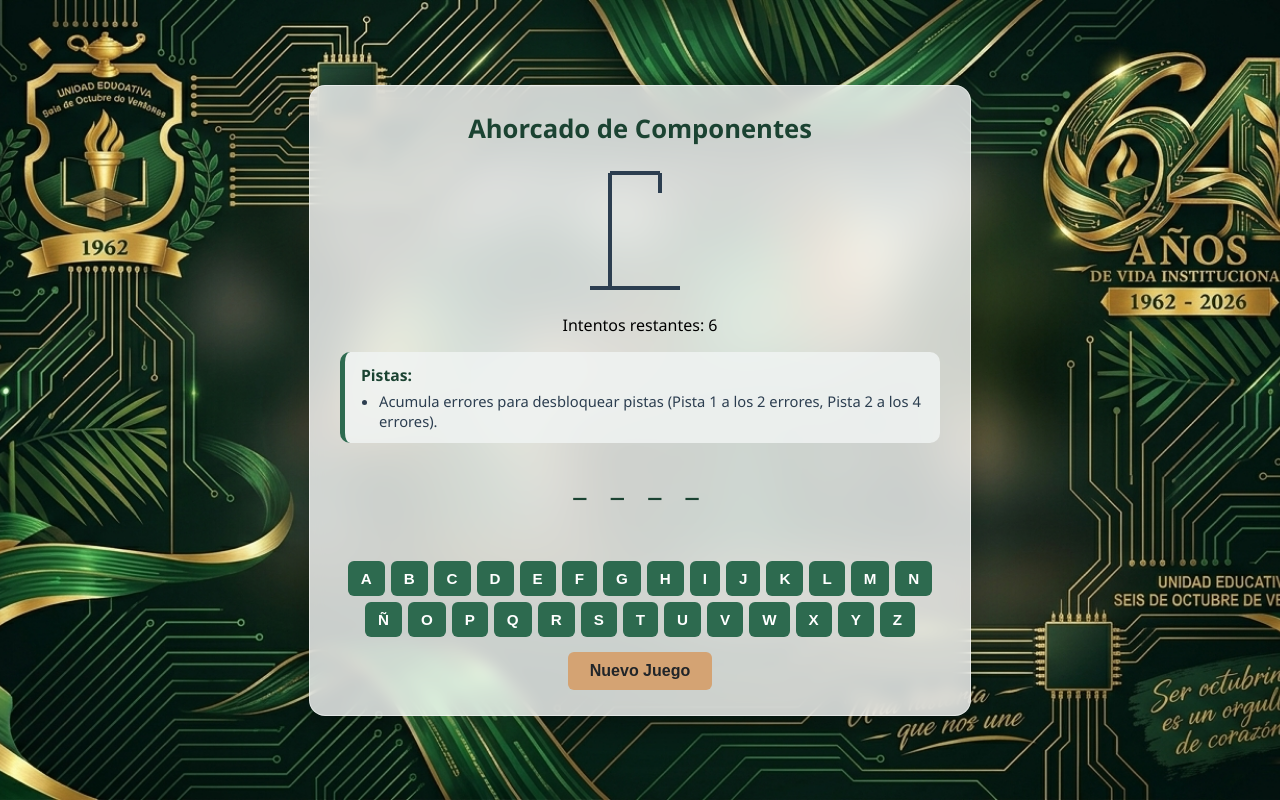
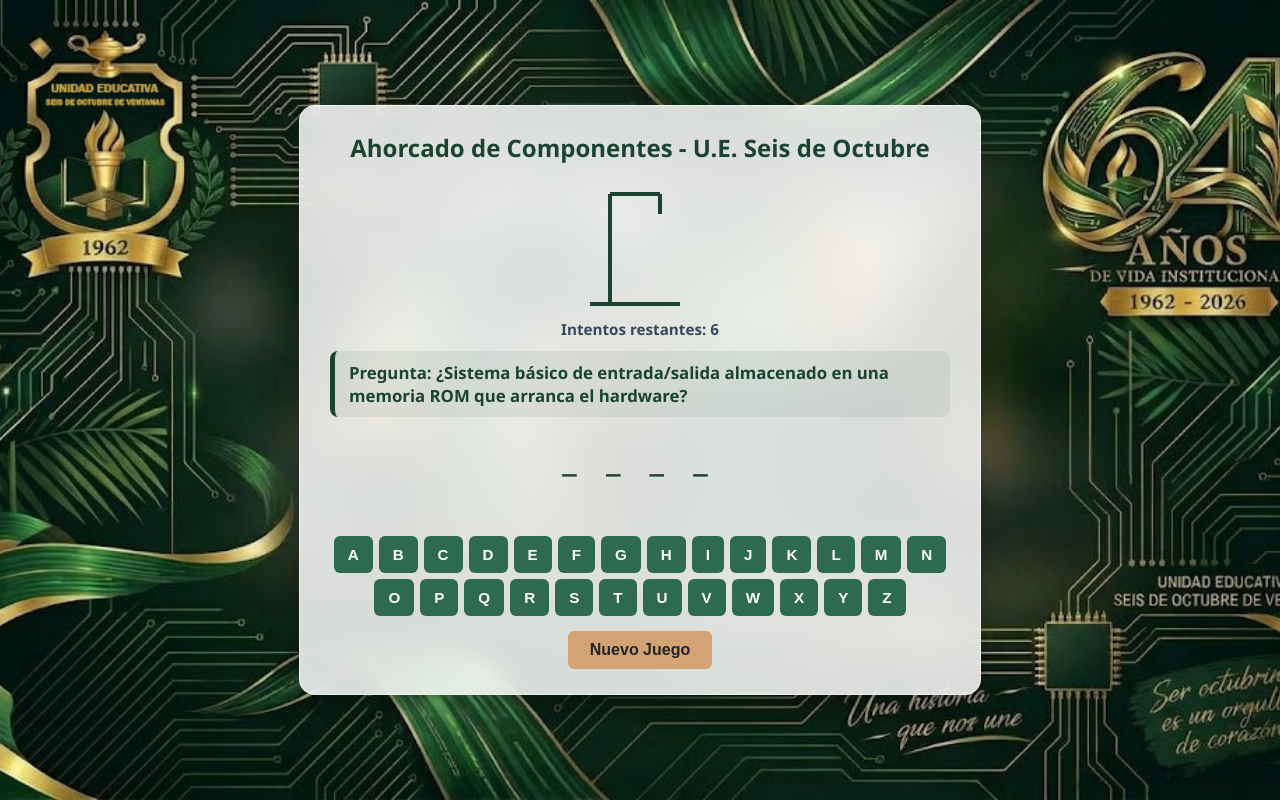
Before and after one commit to dcmaster1/ahorcado-mainboard, a Flask app: page / in a window 1280 px wide. Run offline with Flask 3, Linux system fonts and the light colour scheme; data that the repository does not hold is empty.

Commit message:
Implementar pregunta del componente y diseño institucional optimizado

```diff
--- a/app.py
+++ b/app.py
@@ -1,156 +1,141 @@
-from flask import Flask, render_template, jsonify, request
+from flask import Flask, render_template, jsonify, session, request
 import random
 
 app = Flask(__name__)
+app.secret_key = 'clave_secreta_seis_de_octubre'
 
-# Lista de componentes con sus 2 pistas máximas cada uno
-PALABRAS = [
+# Lista de 10 componentes de la placa madre con sus preguntas y pistas específicas
+COMPONENTES_DATA = [
     {
-        "palabra": "MEMORIA RAM",
-        "pistas": [
-            "Almacena temporalmente los datos de los programas en ejecucion.",
-            "Es volatil, pierde toda la informacion al apagar el equipo."
-        ]
+        "word": "RAM",
+        "question": "¿Memoria de acceso aleatorio volátil donde se cargan temporalmente las aplicaciones en ejecución?",
+        "hints": ["Es una memoria de lectura y escritura rápida.", "Pierde toda su información al apagar el equipo."]
     },
     {
-        "palabra": "SOCKET",
-        "pistas": [
-            "Conector fisico donde se instala directamente el microprocesador.",
-            "Tambien es conocido como zocalo de CPU."
-        ]
+        "word": "SOCKET",
+        "question": "¿Zócalo o contenedor físico en la placa madre donde se instala y fija el procesador?",
+        "hints": ["Tiene pines o contactos metálicos específicos.", "Su diseño y tamaño varían según la generación del CPU."]
     },
     {
-        "palabra": "PROCESADOR",
-        "pistas": [
-            "Es el cerebro del ordenador encargado de ejecutar instrucciones.",
-            "Realiza los calculos logicos y aritmeticos principales."
-        ]
+        "word": "PROCESADOR",
+        "question": "¿Unidad central de procesamiento (CPU), considerada el cerebro principal de todo el sistema?",
+        "hints": ["Interpreta las instrucciones del software y realiza cálculos.", "Genera altas temperaturas y requiere un disipador dedicado."]
     },
     {
-        "palabra": "CHIPSET",
-        "pistas": [
-            "Conjunto de circuitos integrados que gestionan el flujo de datos.",
-            "Controla la comunicacion entre la CPU, la memoria y los perifericos."
-        ]
+        "word": "CHIPSET",
+        "question": "¿Conjunto de circuitos integrados que contralan el flujo de datos entre el procesador y los periféricos?",
+        "hints": ["Tradicionalmente dividido en puente norte y puente sur.", "Administra los buses de comunicación de la placa base."]
     },
     {
-        "palabra": "ATX",
-        "pistas": [
-            "Es el formato estandar de placa base y fuente de alimentacion.",
-            "Fue definido comercialmente por Intel en la decada de los noventa."
-        ]
+        "word": "ATX",
+        "question": "¿Factor de forma y estándar de diseño físico y energético más común en placas base y fuentes?",
+        "hints": ["Define las dimensiones de la placa y distribución de tornillos.", "Introdujo el control de encendido por software (Soft-off)."]
     },
     {
-        "palabra": "BIOS",
-        "pistas": [
-            "Sistema basico de entrada y salida almacenado en memoria ROM o flash.",
-            "Realiza la comprobacion inicial del hardware al encender el equipo."
-        ]
+        "word": "BIOS",
+        "question": "¿Sistema básico de entrada/salida almacenado en una memoria ROM que arranca el hardware?",
+        "hints": ["Realiza la comprobación inicial de componentes (POST) al encender.", "Permite configurar los parámetros esenciales de la placa madre."]
     },
     {
-        "palabra": "DISIPADORES DE CALOR",
-        "pistas": [
-            "Elementos metalicos que absorben y alejan la temperatura de los componentes.",
-            "Suelen combinarse con ventiladores o pasta termica para mayor eficiencia."
-        ]
+        "word": "DISIPADOR",
+        "question": "¿Bloque metálico con aletas encargado de absorber y transferir el calor de componentes críticos?",
+        "hints": ["Suele fabricarse de aluminio o cobre.", "Trabaja en conjunto con un ventilador (cooler) para enfriamiento."]
     },
     {
-        "palabra": "PUERTO SATA",
-        "pistas": [
-            "Interfaz de conexion para discos duros y unidades de estado solido.",
-            "Reemplazo moderno y mas rapido al antiguo puerto IDE."
-        ]
+        "word": "SATA",
+        "question": "¿Interfaz de bus en serie estándar para conectar unidades de almacenamiento modernas como SSD y HDD?",
+        "hints": ["Sucedió a la antigua interfaz IDE con cables más delgados.", "Transmite datos a altas velocidades de transferencia."]
     },
     {
-        "palabra": "PUERTO IDE",
-        "pistas": [
-            "Antigua interfaz de conexion basada en cables planos de cinta ancha.",
-            "Utilizado tradicionalmente para conectar discos duros y unidades opticas."
-        ]
+        "word": "IDE",
+        "question": "¿Antigua interfaz de conexión paralela utilizada para conectar discos duros y unidades ópticas?",
+        "hints": ["Utilizaba cables planos anchos de 40 u 80 hilos.", "Fue totalmente reemplazada por la tecnología SATA."]
     },
     {
-        "palabra": "PILA CMOS",
-        "pistas": [
-            "Bateria pequena de tipo boton instalada en la placa base.",
-            "Mantiene la configuracion del sistema, la fecha y la hora cuando esta apagado."
-        ]
+        "word": "PILA",
+        "question": "¿Batería de litio tipo botón encargada de mantener la configuración del BIOS y el reloj del sistema?",
+        "hints": ["Conserva los datos cuando el computador está completamente apagado.", "Mantiene activo el chip CMOS con bajo consumo energético."]
     }
 ]
 
-juego = {
-    "palabra": "",
-    "pistas": [],
-    "letras_adivinadas": [],
-    "intentos_restantes": 6,
-    "ganado": False,
-    "perdido": False
-}
-
-def iniciar_nuevo_juego():
-    item = random.choice(PALABRAS)
-    juego["palabra"] = item["palabra"]
-    juego["pistas"] = item["pistas"]
-    juego["letras_adivinadas"] = []
-    juego["intentos_restantes"] = 6
-    juego["ganado"] = False
-    juego["perdido"] = False
-
-def obtener_estado():
-    palabra_oculta = " ".join([letra if letra == ' ' or letra in juego["letras_adivinadas"] else "_" for letra in juego["palabra"]])
-
-    # Calcular pistas activas segun los errores cometidos
-    errores = 6 - juego["intentos_restantes"]
-    pistas_activas = []
-    if errores >= 2:
-        pistas_activas.append(juego["pistas"][0])
-    if errores >= 4:
-        pistas_activas.append(juego["pistas"][1])
-
-    return {
-        "palabra_oculta": palabra_oculta,
-        "intentos_restantes": juego["intentos_restantes"],
-        "letras_usadas": [l for l in juego["letras_adivinadas"] if l != ' '],
-        "ganado": juego["ganado"],
-        "perdido": juego["perdido"],
-        "palabra_revelada": juego["palabra"] if juego["perdido"] else "",
-        "pistas": pistas_activas
-    }
+def reiniciar_juego():
+    item = random.choice(COMPONENTES_DATA)
+    session['word'] = item['word'].upper()
+    session['question'] = item['question']
+    session['hints'] = item['hints']
+    session['guessed'] = []
+    session['errors'] = 0
+    session['max_errors'] = 6
 
 @app.route('/')
 def index():
-    iniciar_nuevo_juego()
+    if 'word' not in session:
+        reiniciar_juego()
     return render_template('index.html')
 
-@app.route('/api/estado', methods=['GET'])
-def estado():
-    return jsonify(obtener_estado())
+@app.route('/api/state')
+def state():
+    if 'word' not in session:
+        reiniciar_juego()
 
-@app.route('/api/reiniciar', methods=['POST'])
-def reiniciar():
-    iniciar_nuevo_juego()
-    return jsonify(obtener_estado())
+    word = session['word']
+    guessed = session['guessed']
+    errors = session['errors']
+    max_errors = session['max_errors']
 
-@app.route('/api/intentar', methods=['POST'])
-def intentar():
-    if juego["ganado"] or juego["perdido"]:
-        return jsonify(obtener_estado())
+    # Construir palabra oculta
+    hidden_word = " ".join([letter if letter in guessed else "_" for letter in word])
+
+    # Pistas dinámicas basadas en errores
+    active_hints = []
+    if errors >= 2:
+        active_hints.append(session['hints'][0])
+    if errors >= 4:
+        active_hints.append(session['hints'][1])
+
+    won = all(letter in guessed for letter in word)
+    lost = errors >= max_errors
+
+    return jsonify({
+        "hidden_word": hidden_word,
+        "question": session['question'],
+        "hints": active_hints,
+        "errors": errors,
+        "max_errors": max_errors,
+        "guessed": guessed,
+        "won": won,
+        "lost": lost,
+        "word_to_reveal": word if lost else ""
+    })
+
+@app.route('/api/guess', methods=['POST'])
+def guess():
+    if 'word' not in session:
+        return jsonify({"error": "Juego no iniciado"}), 400
 
     data = request.get_json()
-    letra = data.get('letra', '').upper()
+    letter = data.get('letter', '').upper()
 
-    if letra and letra not in juego["letras_adivinadas"]:
-        juego["letras_adivinadas"].append(letra)
+    word = session['word']
+    guessed = session['guessed']
+    errors = session['errors']
+    max_errors = session['max_errors']
 
-        if letra not in juego["palabra"]:
-            juego["intentos_restantes"] -= 1
+    won = all(l in guessed for l in word)
+    lost = errors >= max_errors
 
-        if all(l == ' ' or l in juego["letras_adivinadas"] for l in juego["palabra"]):
-            juego["ganado"] = True
+    if not won and not lost and letter and letter not in guessed:
+        guessed.append(letter)
+        session['guessed'] = guessed
+        if letter not in word:
+            session['errors'] = errors + 1
 
-        if juego["intentos_restantes"] <= 0:
-            juego["perdido"] = True
+    return state()
 
-    return jsonify(obtener_estado())
+@app.route('/api/reset', methods=['POST'])
+def reset():
+    reiniciar_juego()
+    return state()
 
 if __name__ == '__main__':
     app.run(debug=True)
--- a/static/script.js
+++ b/static/script.js
@@ -1,78 +1,50 @@
-const ALFABETO = "ABCDEFGHIJKLMNÑOPQRSTUVWXYZ".split("");
-
 document.addEventListener("DOMContentLoaded", () => {
-    crearTeclado();
-    actualizarEstado();
+    cargarEstado();
+    construirTeclado();
 });
 
-function crearTeclado() {
-    const contenedor = document.getElementById("teclado");
-    contenedor.innerHTML = "";
-
-    ALFABETO.forEach(letra => {
-        const btn = document.createElement("button");
-        btn.innerText = letra;
-        btn.classList.add("key-btn");
-        btn.id = `key-${letra}`;
-        btn.onclick = () => enviarLetra(letra);
-        contenedor.appendChild(btn);
-    });
+function cargarEstado() {
+    fetch('/api/state')
+        .then(response => response.json())
+        .then(data => actualizarInterfaz(data));
 }
 
-async function actualizarEstado() {
-    const res = await fetch('/api/estado');
-    const data = await res.json();
-    renderizar(data);
+function enviarLetra(letra) {
+    fetch('/api/guess', {
+        method: 'POST',
+        headers: { 'Content-Type': 'application/json' },
+        body: JSON.stringify({ letter: letra })
+    })
+    .then(response => response.json())
+    .then(data => actualizarInterfaz(data));
 }
 
-async function enviarLetra(letra) {
-    const res = await fetch('/api/intentar', {
-        method: 'POST',
-        headers: { 'Content-Type': 'application/json' },
-        body: JSON.stringify({ letra })
-    });
-    const data = await res.json();
-    renderizar(data);
+function reiniciarJuego() {
+    fetch('/api/reset', { method: 'POST' })
+        .then(response => response.json())
+        .then(data => {
+            document.getElementById("message").innerText = "";
+            document.getElementById("message").className = "message";
+            actualizarInterfaz(data);
+            habilitarTeclado(true);
+        });
 }
 
-async function reiniciarJuego() {
-    const res = await fetch('/api/reiniciar', { method: 'POST' });
-    const data = await res.json();
+function actualizarInterfaz(data) {
+    // Mostrar la palabra oculta
+    document.getElementById("palabra-display").innerText = data.hidden_word;
 
-    ALFABETO.forEach(letra => {
-        const btn = document.getElementById(`key-${letra}`);
-        if (btn) btn.disabled = false;
-    });
+    // Mostrar la pregunta descriptiva
+    document.getElementById("question-container").innerText = "Pregunta: " + data.question;
 
-    renderizar(data);
-}
+    // Actualizar intentos restantes
+    document.getElementById("intentos").innerText = data.max_errors - data.errors;
 
-function renderizar(data) {
-    document.getElementById("palabra-display").innerText = data.palabra_oculta;
-    document.getElementById("intentos").innerText = data.intentos_restantes;
-
-    // Actualizar la lista de pistas visuales en pantalla
-    const listaPistas = document.getElementById("lista-pistas");
-    listaPistas.innerHTML = "";
-
-    if (data.pistas.length === 0) {
-        const li = document.createElement("li");
-        li.innerText = "Acumula errores para desbloquear pistas (Pista 1 a los 2 errores, Pista 2 a los 4 errores).";
-        listaPistas.appendChild(li);
-    } else {
-        data.pistas.forEach((pista, index) => {
-            const li = document.createElement("li");
-            li.innerText = `Pista ${index + 1}: ${pista}`;
-            listaPistas.appendChild(li);
-        });
-    }
-
-    // Gestionar la animacion del monigote segun los errores cometidos
-    const errores = 6 - data.intentos_restantes;
+    // Actualizar partes del monigote según los errores (1 a 6)
     for (let i = 1; i <= 6; i++) {
         const parte = document.getElementById(`part-${i}`);
         if (parte) {
-            if (i <= errores) {
+            if (i <= data.errors) {
                 parte.classList.remove("hidden");
             } else {
                 parte.classList.add("hidden");
@@ -80,28 +52,72 @@ function renderizar(data) {
         }
     }
 
-    data.letras_usadas.forEach(letra => {
-        const btn = document.getElementById(`key-${letra}`);
-        if (btn) btn.disabled = true;
+    // Manejo de pistas
+    const hintsContainer = document.getElementById("hints-container");
+    const hintsList = document.getElementById("hints-list");
+    hintsList.innerHTML = "";
+
+    if (data.hints.length > 0) {
+        hintsContainer.style.display = "block";
+        data.hints.forEach(hint => {
+            const li = document.createElement("li");
+            li.innerText = hint;
+            hintsList.appendChild(li);
+        });
+    } else {
+        hintsContainer.style.display = "none";
+    }
+
+    // Actualizar estado del teclado virtual
+    const botones = document.querySelectorAll(".key-btn");
+    botones.forEach(btn => {
+        const letra = btn.innerText;
+        if (data.guessed.includes(letra)) {
+            btn.disabled = true;
+        } else {
+            if (!data.won && !data.lost) {
+                btn.disabled = false;
+            }
+        }
     });
 
-    const msgDiv = document.getElementById("mensaje");
-    if (data.ganado) {
-        msgDiv.innerText = "Felicidades, ganaste el juego";
+    // Mensajes de fin de juego
+    const msgDiv = document.getElementById("message");
+    if (data.won) {
+        msgDiv.innerText = "¡Felicitaciones! Has adivinado el componente.";
         msgDiv.className = "message win";
-        deshabilitarTodoElTeclado();
-    } else if (data.perdido) {
-        msgDiv.innerText = `Perdiste. La respuesta era: ${data.palabra_revelada}`;
+        habilitarTeclado(false);
+    } else if (data.lost) {
+        msgDiv.innerText = `¡Juego Terminado! La respuesta era: ${data.word_to_reveal}`;
         msgDiv.className = "message lose";
-        deshabilitarTodoElTeclado();
-    } else {
-        msgDiv.innerText = "";
+        habilitarTeclado(false);
     }
 }
 
-function deshabilitarTodoElTeclado() {
-    ALFABETO.forEach(letra => {
-        const btn = document.getElementById(`key-${letra}`);
-        if (btn) btn.disabled = true;
+function construirTeclado() {
+    const tecladoDiv = document.getElementById("keyboard");
+    tecladoDiv.innerHTML = "";
+    const letras = "ABCDEFGHIJKLMNOPQRSTUVWXYZ";
+
+    for (let letra of letras) {
+        const btn = document.createElement("button");
+        btn.innerText = letra;
+        btn.classList.add("key-btn");
+        btn.onclick = () => {
+            btn.disabled = true;
+            enviarLetra(letra);
+        };
+        tecladoDiv.appendChild(btn);
+    }
+}
+
+function habilitarTeclado(habilitar) {
+    const botones = document.querySelectorAll(".key-btn");
+    botones.forEach(btn => {
+        if (habilitar) {
+            btn.disabled = false;
+        } else {
+            btn.disabled = true;
+        }
     });
 }
--- a/static/style.css
+++ b/static/style.css
@@ -14,52 +14,76 @@ body {
 }
 
 .game-container {
-    /* Efecto de vidrio moderno y elegante sobre el fondo */
-    background: rgba(255, 255, 255, 0.78);
-    backdrop-filter: blur(8px);
-    -webkit-backdrop-filter: blur(8px);
+    /* Efecto de vidrio moderno (Glassmorphism) con transparencia adecuada */
+    background: rgba(255, 255, 255, 0.84);
+    backdrop-filter: blur(10px);
+    -webkit-backdrop-filter: blur(10px);
 
     padding: 25px 30px;
     border-radius: 16px;
-    border: 1px solid rgba(255, 255, 255, 0.5);
-    box-shadow: 0 12px 35px rgba(0, 0, 0, 0.35);
+    border: 1px solid rgba(255, 255, 255, 0.6);
+    box-shadow: 0 12px 35px rgba(0, 0, 0, 0.4);
 
     text-align: center;
-    max-width: 600px;
-    width: 90%;
+    max-width: 620px;
+    width: 92%;
 }
 
 .game-container h1 {
-    font-size: 1.6rem;
+    font-size: 1.5rem;
     margin-top: 0;
-    margin-bottom: 12px;
-    color: #1b4332; /* Tono verde institucional oscuro para que combine perfectamente */
+    margin-bottom: 10px;
+    color: #1b4332; /* Verde institucional oscuro */
 }
 
 .hangman-box {
     display: flex;
     justify-content: center;
-    margin-bottom: 8px;
+    margin-bottom: 5px;
+}
+
+.figure-part {
+    display: inline;
 }
 
 .figure-part.hidden {
     display: none;
 }
 
-.hints-container {
-    background: rgba(240, 244, 243, 0.85);
-    padding: 12px 16px;
-    border-radius: 10px;
+.info-text {
+    font-size: 0.95rem;
+    font-weight: 600;
+    color: #34495e;
+    margin-bottom: 8px;
+}
+
+/* Caja de la pregunta antes de la palabra */
+.question-box {
+    background: rgba(27, 67, 50, 0.08);
+    border-left: 5px solid #1b4332;
+    padding: 10px 14px;
+    border-radius: 8px;
+    font-size: 1.05rem;
+    font-weight: bold;
+    color: #1b4332;
     margin: 12px 0;
     text-align: left;
-    font-size: 0.92rem;
+}
+
+.hints-container {
+    background: rgba(240, 244, 243, 0.9);
+    padding: 10px 14px;
+    border-radius: 8px;
+    margin: 10px 0;
+    text-align: left;
+    font-size: 0.9rem;
     color: #2c3e50;
     border-left: 5px solid #2d6a4f;
 }
 
 .hints-container h3 {
-    margin: 0 0 5px 0;
-    font-size: 0.98rem;
+    margin: 0 0 4px 0;
+    font-size: 0.92rem;
     color: #1b4332;
 }
 
@@ -69,9 +93,9 @@ body {
 }
 
 .word-display {
-    font-size: 2rem;
-    letter-spacing: 8px;
-    margin: 18px 0;
+    font-size: 2.2rem;
+    letter-spacing: 10px;
+    margin: 16px 0;
     font-weight: bold;
     color: #1b4332;
 }
@@ -85,7 +109,7 @@ body {
 }
 
 .key-btn {
-    padding: 9px 13px;
+    padding: 10px 14px;
     font-size: 0.95rem;
     font-weight: bold;
     border: none;
--- a/templates/index.html
+++ b/templates/index.html
@@ -3,54 +3,55 @@
 <head>
     <meta charset="UTF-8">
     <meta name="viewport" content="width=device-width, initial-scale=1.0">
-    <title>Juego del Ahorcado - Partes de la Mainboard</title>
+    <title>Ahorcado de Componentes - U.E. Seis de Octubre</title>
     <link rel="stylesheet" href="{{ url_for('static', filename='style.css') }}">
 </head>
 <body>
     <div class="game-container">
-        <h1>Ahorcado de Componentes</h1>
+        <h1>Ahorcado de Componentes - U.E. Seis de Octubre</h1>
 
-        <!-- Dibujo animado SVG del ahorcado -->
+        <!-- Zona del Ahorcado visual -->
         <div class="hangman-box">
             <svg height="140" width="120" class="figure-container">
-                <line x1="10" y1="130" x2="100" y2="130" stroke="#2c3e50" stroke-width="4" />
-                <line x1="30" y1="15" x2="30" y2="130" stroke="#2c3e50" stroke-width="4" />
-                <line x1="30" y1="15" x2="80" y2="15" stroke="#2c3e50" stroke-width="4" />
-                <line x1="80" y1="15" x2="80" y2="35" stroke="#2c3e50" stroke-width="4" />
+                <!-- Base horca -->
+                <line x1="10" y1="130" x2="100" y2="130" stroke="#1b4332" stroke-width="4" />
+                <line x1="30" y1="20" x2="30" y2="130" stroke="#1b4332" stroke-width="4" />
+                <line x1="30" y1="20" x2="80" y2="20" stroke="#1b4332" stroke-width="4" />
+                <line x1="80" y1="20" x2="80" y2="40" stroke="#1b4332" stroke-width="4" />
 
-                <!-- 1. Cabeza -->
-                <circle cx="80" cy="50" r="12" stroke="#2c3e50" stroke-width="3" fill="none" class="figure-part hidden" id="part-1" />
-                <!-- 2. Cuerpo -->
-                <line x1="80" y1="62" x2="80" y2="100" stroke="#2c3e50" stroke-width="3" class="figure-part hidden" id="part-2" />
-                <!-- 3. Brazo izquierdo -->
-                <line x1="80" y1="72" x2="62" y2="90" stroke="#2c3e50" stroke-width="3" class="figure-part hidden" id="part-3" />
-                <!-- 4. Brazo derecho -->
-                <line x1="80" y1="72" x2="98" y2="90" stroke="#2c3e50" stroke-width="3" class="figure-part hidden" id="part-4" />
-                <!-- 5. Pierna izquierda -->
-                <line x1="80" y1="100" x2="65" y2="122" stroke="#2c3e50" stroke-width="3" class="figure-part hidden" id="part-5" />
-                <!-- 6. Pierna derecha -->
-                <line x1="80" y1="100" x2="95" y2="122" stroke="#2c3e50" stroke-width="3" class="figure-part hidden" id="part-6" />
+                <!-- Partes del cuerpo (se muestran según los errores) -->
+                <circle cx="80" cy="55" r="12" stroke="#2d6a4f" stroke-width="3" fill="none" class="figure-part" id="part-1" />
+                <line x1="80" y1="67" x2="80" y2="95" stroke="#2d6a4f" stroke-width="3" class="figure-part" id="part-2" />
+                <line x1="80" y1="75" x2="60" y2="88" stroke="#2d6a4f" stroke-width="3" class="figure-part" id="part-3" />
+                <line x1="80" y1="75" x2="100" y2="88" stroke="#2d6a4f" stroke-width="3" class="figure-part" id="part-4" />
+                <line x1="80" y1="95" x2="65" y2="120" stroke="#2d6a4f" stroke-width="3" class="figure-part" id="part-5" />
+                <line x1="80" y1="95" x2="95" y2="120" stroke="#2d6a4f" stroke-width="3" class="figure-part" id="part-6" />
             </svg>
         </div>
 
-        <div class="status-box">
-            <p>Intentos restantes: <span id="intentos">6</span></p>
+        <div class="info-text">Intentos restantes: <span id="intentos">6</span></div>
+
+        <!-- Pregunta Descriptiva del Componente -->
+        <div id="question-container" class="question-box">
+            Cargando pregunta...
         </div>
 
-        <!-- Contenedor para mostrar las pistas progresivas -->
-        <div class="hints-container">
-            <h3>Pistas:</h3>
-            <ul id="lista-pistas">
-                <li>Acumula errores para desbloquear pistas (Pista 1 a los 2 errores, Pista 2 a los 4 errores).</li>
-            </ul>
+        <!-- Contenedor de Pistas Dinámicas -->
+        <div id="hints-container" class="hints-container" style="display: none;">
+            <h3>Pistas Desbloqueadas:</h3>
+            <ul id="hints-list"></ul>
         </div>
 
-        <div id="palabra-display" class="word-display">_ _ _ _ _</div>
+        <!-- Palabra Oculta -->
+        <div id="palabra-display" class="word-display">_ _ _ _</div>
 
-        <div id="mensaje" class="message"></div>
+        <!-- Mensaje de estado (victoria/derrota) -->
+        <div id="message" class="message"></div>
 
-        <div id="teclado" class="keyboard"></div>
+        <!-- Teclado Virtual -->
+        <div id="keyboard" class="keyboard"></div>
 
+        <!-- Botón Reiniciar -->
         <button id="btn-reiniciar" onclick="reiniciarJuego()">Nuevo Juego</button>
     </div>
 
```
Also changed, not shown: static/seis_de_octubre.jpeg.
